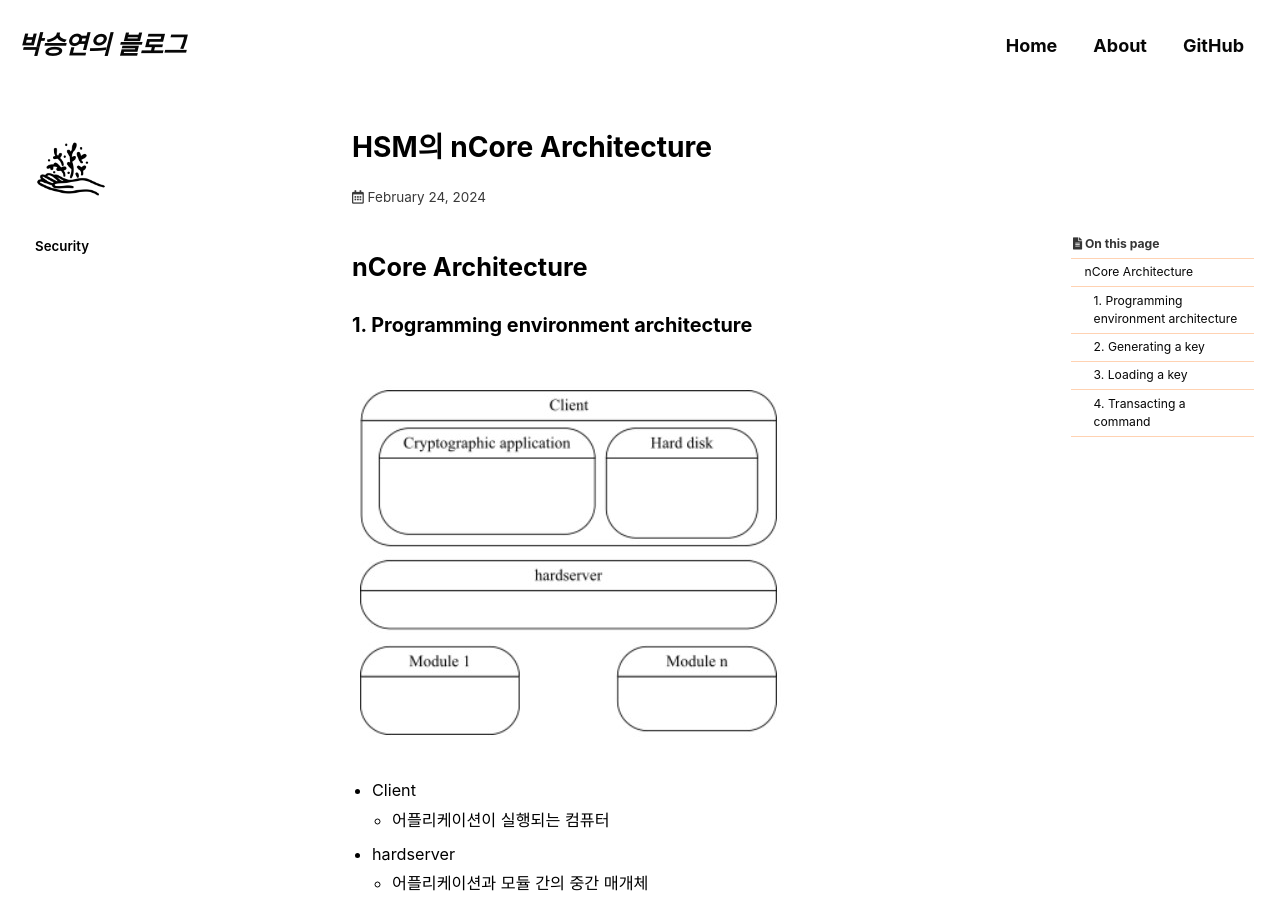
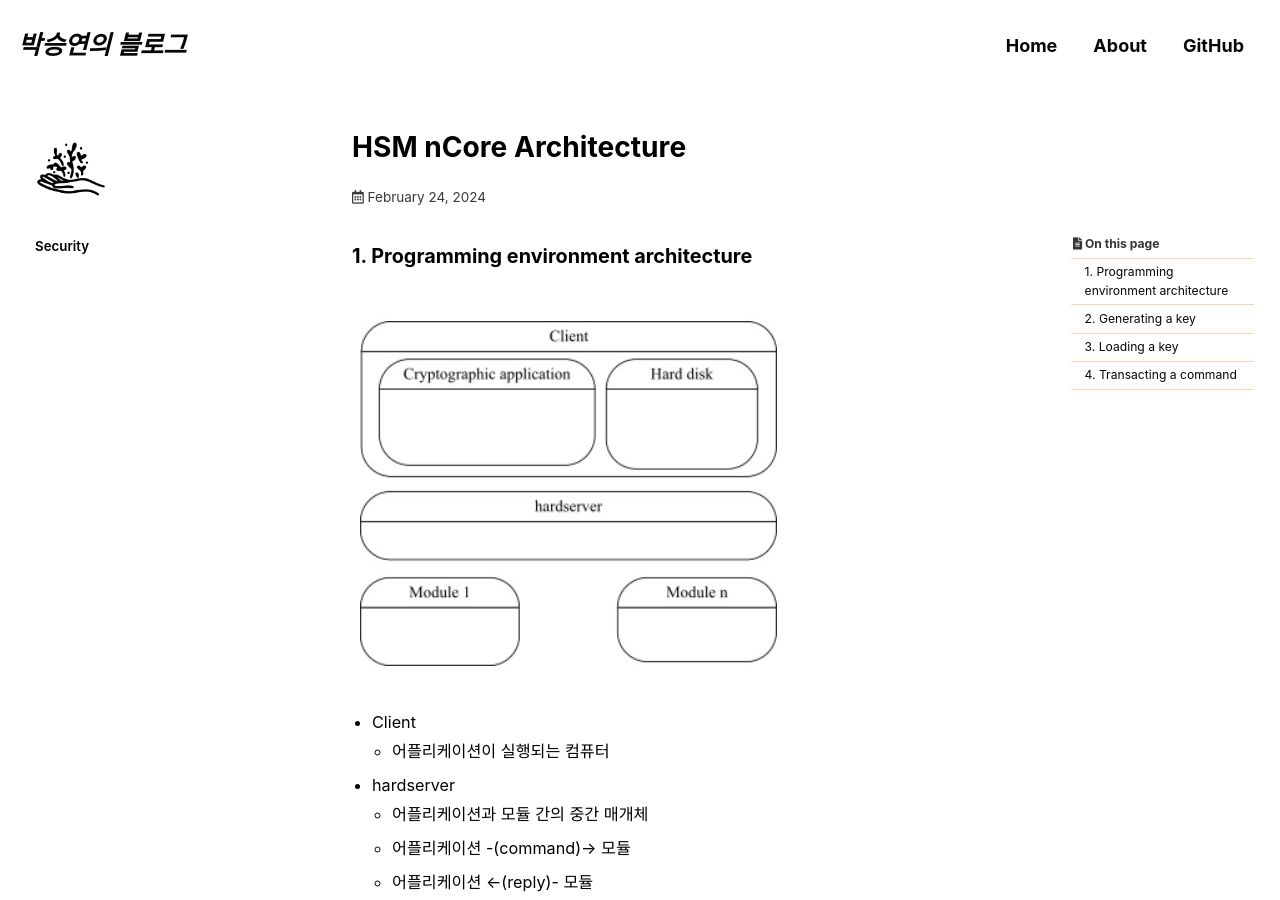
Before and after one commit to seungyeonpark/seungyeonpark.github.io, a Jekyll site: the page built from _posts/2024-02-24-ncore-architecture.md, in a window 1280 px wide and 900 px high. Built offline with Jekyll 4.4.1, drawn with Linux system fonts in a browser that asks for light colours; cached includes are drawn as plain includes; some web fonts are replaced; comment, search, counter and statistics services are not loaded; some of the changed text lies outside the part shown.

Commit message:
Docs: nCore Architecture

```diff
--- a/_posts/2024-02-24-ncore-architecture.md
+++ b/_posts/2024-02-24-ncore-architecture.md
@@ -1,5 +1,5 @@
 ---
-title: "HSM의 nCore Architecture"
+title: "HSM nCore Architecture"
 excerpt: "HSM의 nCore Architecture에 대해 알아보자"
 
 categories:
@@ -7,18 +7,17 @@
 tags:
   - [HSM]
 
-permalink: /security/hsm-ncore-architecture
+permalink: /security/ncore-architecture
 
 toc: true
 toc_sticky: true
 
 date: 2024-02-24
-last_modified_at: 2024-02-25
+last_modified_at: 2024-02-26
 ---
-# nCore Architecture
 
 ### 1. Programming environment architecture
-![programing-environment-architecture](../assets/images/posts-img/programing-environment-architecture.jpg)
+![programing-environment-architecture](../assets/images/posts-img/ncore-programing-environment-architecture.jpg)
 - Client
   - 어플리케이션이 실행되는 컴퓨터
 - hardserver
@@ -29,8 +28,11 @@
 - Module
   - 암호화 작업을 수행하는 하드웨어
 
+<br>
+<br>
+
 ### 2. Generating a key
-![generate-key](../assets/images/posts-img/generate-key.jpg)
+![generate-key](../assets/images/posts-img/ncore-generate-key.jpg)
 - key blob
   - 키 생성 시 하드디스크에 암호화된 형태로 저장
   - 모듈에 의해 암호화되고, 모듈에 의해 복호화 가능
@@ -38,14 +40,19 @@
   - 키 정보와 엑세스 제어 목록(ACL)을 포함
     - ACL은 누가 그 키를 사용할 수 있고 그 키를 어떤 작업에 사용할 수 있는지를 정의
 
+<br>
+<br>
 
 ### 3. Loading a key
-![load-key](../assets/images/posts-img/load-key.jpg)
+![load-key](../assets/images/posts-img/ncore-load-key.jpg)
 - 키에 대한 핸들이나 객체 참조가 어플리케이션으로 반환됨
   - M_KeyID
 - 키를 사용하기 전 스마트카드/암호를 통한 인증이 필요
   - Security World 로드 시 인증함, 트랜잭션 시에는 인증하지 않음
 
+<br>
+<br>
+
 ### 4. Transacting a command
-![transact-command](../assets/images/posts-img/transact-command.jpg)
+![transact-command](../assets/images/posts-img/ncore-transact-command.jpg)
 - 키 로드 후, 해당 키를 사용하여 모듈에게 암호화/복호화/서명 및 검증과 같은 암호 작업 수행 지시
```
Also changed, not shown: assets/images/posts-img/ncore-generate-key.jpg (renamed from assets/images/posts-img/generate-key.jpg), assets/images/posts-img/ncore-load-key.jpg (renamed from assets/images/posts-img/load-key.jpg), assets/images/posts-img/ncore-programing-environment-architecture.jpg (renamed from assets/images/posts-img/programing-environment-architecture.jpg), assets/images/posts-img/ncore-transact-command.jpg (renamed from assets/images/posts-img/transact-command.jpg).
